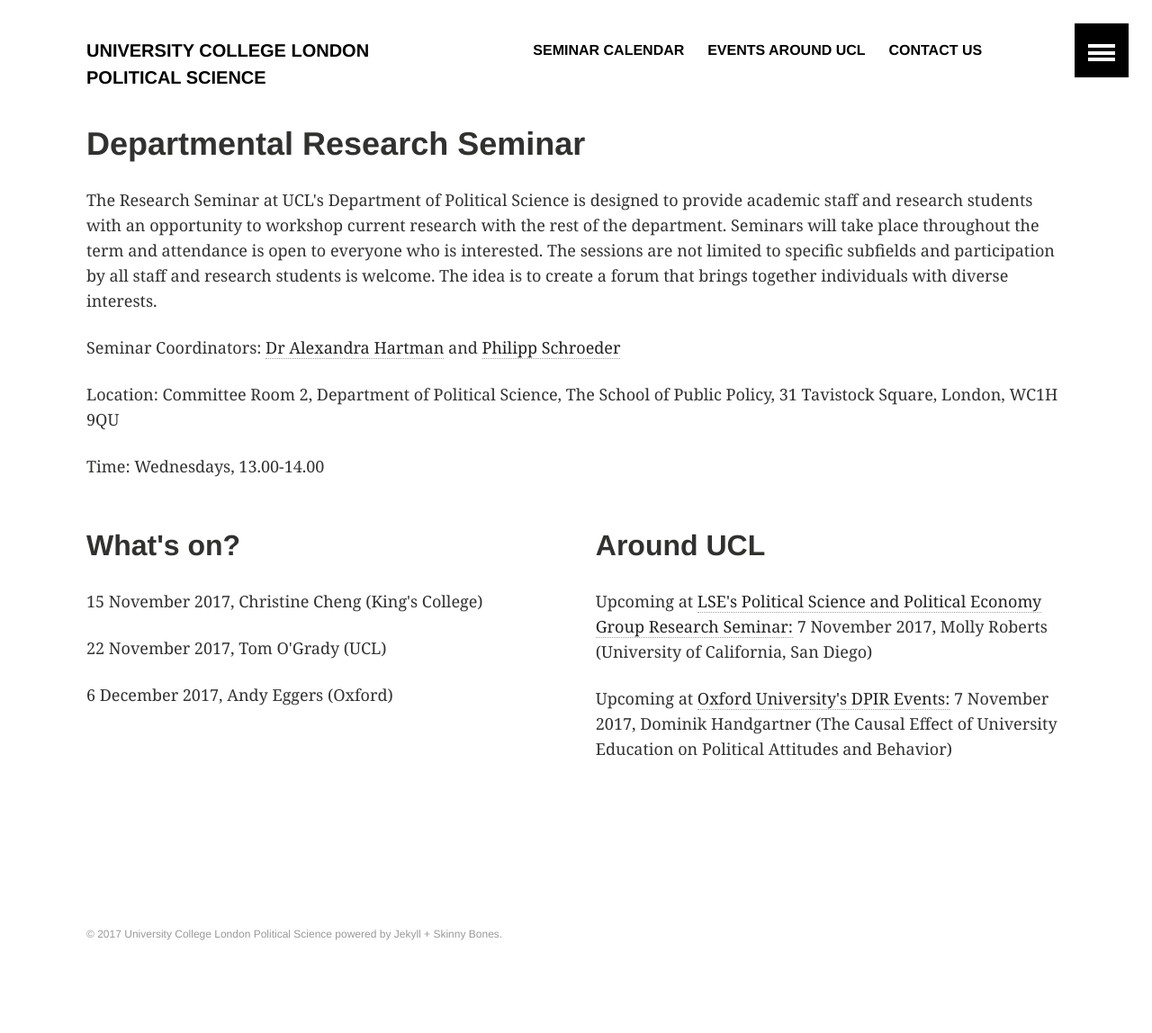
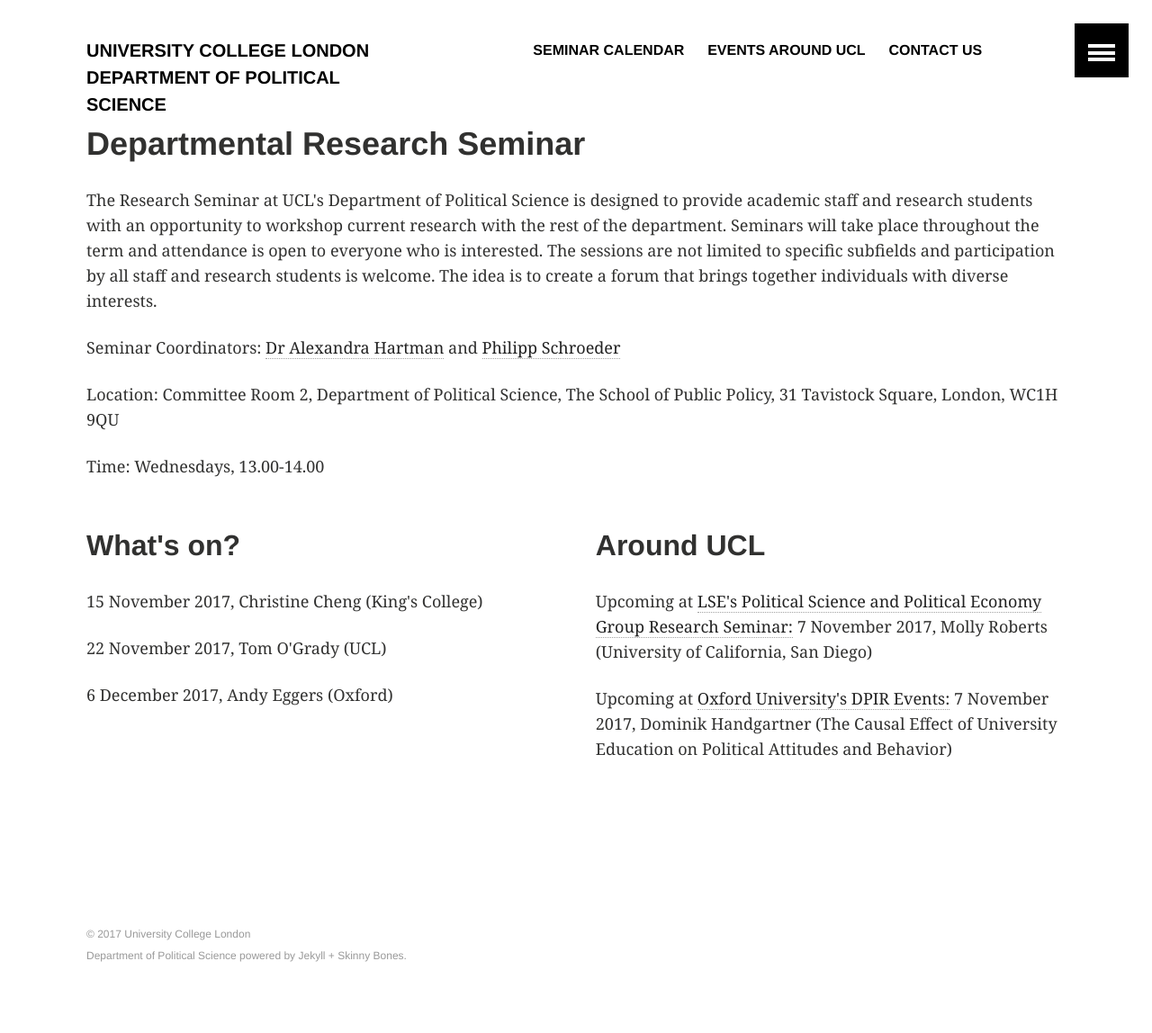
Before and after one commit to phischroeder/drs_page, a Jekyll site: the page built from index.html, in a window 1280 px wide. Shown: the whole page at 90% size. Built offline with Jekyll 4.4.1, drawn with Linux system fonts in a browser that asks for light colours; before the commit the page ends 1124 px from its top, so only the background shows below that.

Commit message:
Update _config.yml

```diff
--- a/_config.yml
+++ b/_config.yml
@@ -1,9 +1,9 @@
 # Site wide configuration
 
-title: "University College London Political Science"
+title: "University College London </br> Department of Political Science"
 description: "Department of Political Science"
-logo: bio-photo.jpg # 120x120 px default image used for Twitter summary card
-teaser: # 400x250 px default teaser image used in image archive grid
+logo: # 120x120 px default image used for Twitter summary card
+teaser: bio-photo.jpg # 400x250 px default teaser image used in image archive grid
 locale: en
 url:
 feed:
```
